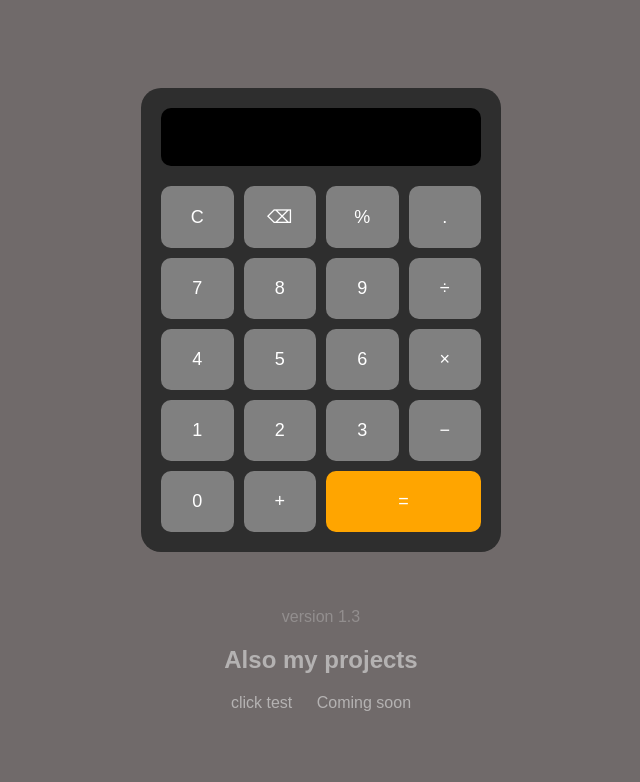
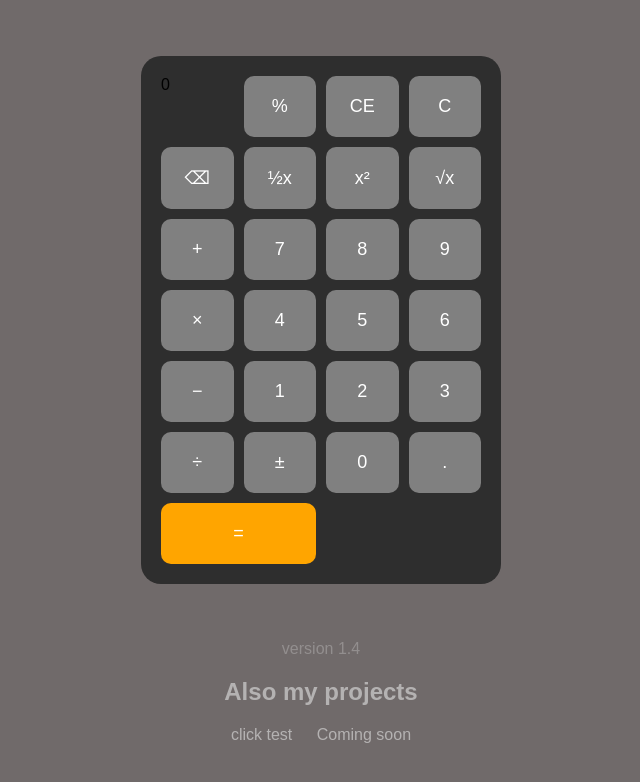
Before and after one commit to fiu458/Kalkuletorius, a plain HTML site: page index.html in a window 1280 px wide. Shown: the whole page, without its empty margins (319-959 px from the left). Drawn offline with Linux system fonts and the light colour scheme.

Commit message:
Update index.html

```diff
--- a/index.html
+++ b/index.html
@@ -3,40 +3,50 @@
 <head>
   <meta charset="UTF-8" />
   <meta name="viewport" content="width=device-width, initial-scale=1.0"/>
+  <link rel="shortcut icon" href="apple-calculator.png" type="image/x-icon">
   <link rel="stylesheet" href="style.css" />
-  <link rel="shortcut icon" href="apple-calculator.png" type="image/x-icon">
   <title>Calculator</title>
 </head>
 <body>
   <div class="calculator">
-    <input class="dis" type="text" disabled />
-    <button onclick="clearDisplay()">C</button>
+    <div class="display">
+      <div class="equation" id="equation"></div>
+      <div class="result" id="result">0</div>
+    </div>
+
+    <button onclick="appendToDisplay('%')">%</button>
+    <button onclick="clearEntry()">CE</button>
+    <button onclick="clearAll()">C</button>
     <button onclick="deleteLast()">⌫</button>
-    <button onclick="appendToDisplay('%')">%</button>
-    <button onclick="appendToDisplay('.')">.</button>
+
+    <button onclick="appendToDisplay('1/2')">½x</button>
+    <button onclick="appendToDisplay('**2')">x²</button>
+    <button onclick="appendToDisplay('**0.5')">√x</button>
+    <button onclick="appendToDisplay('+')">+</button>
 
     <button onclick="appendToDisplay('7')">7</button>
     <button onclick="appendToDisplay('8')">8</button>
     <button onclick="appendToDisplay('9')">9</button>
-    <button onclick="appendToDisplay('/')">÷</button>
+    <button onclick="appendToDisplay('*')">×</button>
 
     <button onclick="appendToDisplay('4')">4</button>
     <button onclick="appendToDisplay('5')">5</button>
     <button onclick="appendToDisplay('6')">6</button>
-    <button onclick="appendToDisplay('*')">×</button>
+    <button onclick="appendToDisplay('-')">−</button>
 
     <button onclick="appendToDisplay('1')">1</button>
     <button onclick="appendToDisplay('2')">2</button>
     <button onclick="appendToDisplay('3')">3</button>
-    <button onclick="appendToDisplay('-')">−</button>
+    <button onclick="appendToDisplay('/')">÷</button>
 
+    <button onclick="toggleSign()">±</button>
     <button onclick="appendToDisplay('0')">0</button>
-    <button onclick="appendToDisplay('+')">+</button>
-    <button onclick="calculate()" class="equal">=</button>
+    <button onclick="appendToDisplay('.')">.</button>
+    <button class="equal" onclick="calculate()">=</button>
   </div>
 
   <div class="footer">
-    <p class="version">version 1.3</p>
+    <p class="version">version 1.4</p>
     <h2>Also my projects</h2>
     <a class="Tamo" href="https://fiu458.github.io/click-test/">click test</a>
     <a class="Eduka" href="#">Coming soon</a>
```
